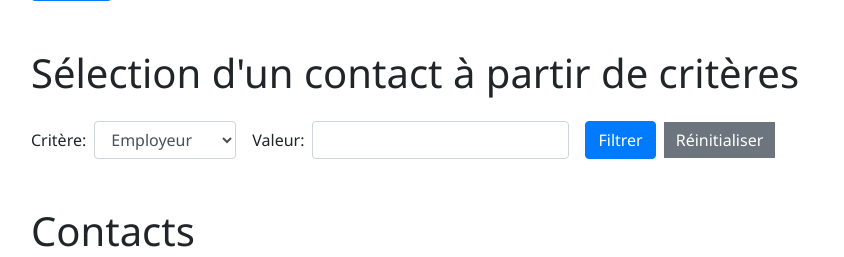
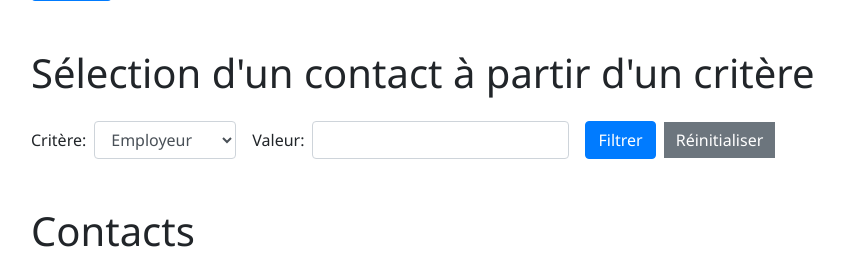
Before and after one commit to killianDRV/INFO0803_Virtualisation, a Flask app: page / in a window 1280 px wide. Shown: the part 321-578 px from the top of the page, without its empty margins (54-898 px from the left). Run offline with Flask 3, Linux system fonts and the light colour scheme; data that the repository does not hold is empty; some libraries are stand-ins or nearby versions.

Commit message:
Finish project

```diff
--- a/serveur/app/templates/index.html
+++ b/serveur/app/templates/index.html
@@ -47,7 +47,7 @@
         </div>
 
         <div class="filter-container mb-5">
-            <h1 class="mb-4">Sélection d'un contact à partir de critères</h1>
+            <h1 class="mb-4">Sélection d'un contact à partir d'un critère</h1>
             <form id="filterForm" action="/filter_contacts" method="post" class="form-inline">
                 <div class="form-group mr-3">
                     <label for="critere" class="mr-2">Critère:</label>
```
